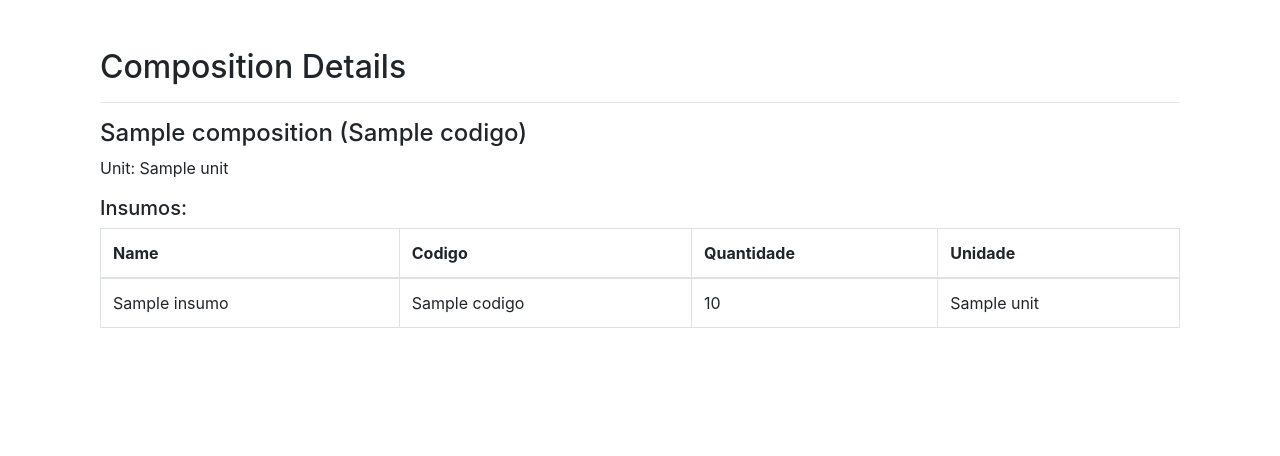
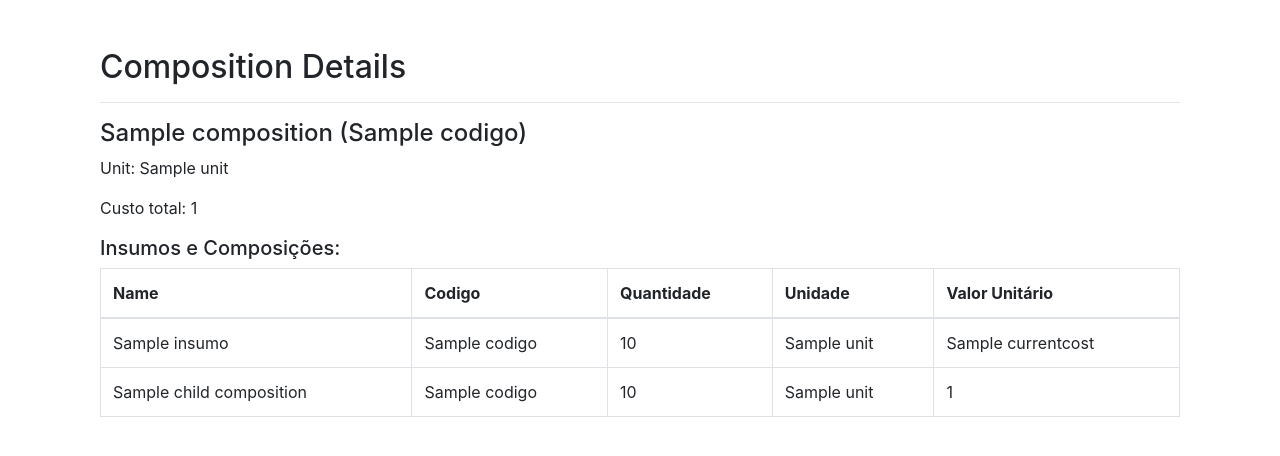
Before and after one commit to vinnicf/budget, a Django app: template templates/compositions/composition_detail.html in a window 1280 px wide. Shown: the part 56-512 px from the top of the page. Run offline with Django 4.2, Linux system fonts and the light colour scheme; the template is opened without the code that fills it: most values are stand-ins (such as "Sample title", 1, 10 or a date in 2020); some libraries are stand-ins or nearby versions.

Commit message:
Add Costs to each insumo and composition

```diff
--- a/compositions/admin.py
+++ b/compositions/admin.py
@@ -24,7 +24,7 @@ class StateAdmin(admin.ModelAdmin):
 
 @admin.register(Insumo)
 class InsumoAdmin(admin.ModelAdmin):
-    list_display = ['codigo', 'name', 'unit']
+    list_display = ['codigo', 'name', 'unit','currentcost']
 
 
 @admin.register(Composition)
--- a/templates/compositions/composition_detail.html
+++ b/templates/compositions/composition_detail.html
@@ -7,8 +7,9 @@
 
     <h4>{{ composition.name }} ({{ composition.codigo }})</h4>
     <p>Unit: {{ composition.unit }}</p>
+    <p>Custo total: {{ composition.total_cost }}</p>
 
-    <h5>Insumos:</h5>
+    <h5>Insumos e Composições:</h5>
     <table class="table table-bordered">
         <thead>
             <tr>
@@ -16,6 +17,7 @@
                 <th scope="col">Codigo</th>
                 <th scope="col">Quantidade</th>
                 <th scope="col">Unidade</th>
+                <th scope="col">Valor Unitário</th>
             </tr>
         </thead>
         <tbody>
@@ -25,9 +27,21 @@
                 <td>{{ comp_insumo.insumo.codigo }}</td>
                 <td>{{ comp_insumo.quantity }}</td>
                 <td>{{ comp_insumo.insumo.unit }}</td>
+                <td>{{ comp_insumo.insumo.currentcost }}</td>
+            </tr>
+            {% endfor %}
+
+            {% for comp_comp in composition.compositionchild_set.all %}
+            <tr>
+                <td>{{ comp_comp.child_composition.name }}</td>
+                <td>{{ comp_comp.child_composition.codigo }}</td>
+                <td>{{ comp_comp.quantity }}</td>
+                <td>{{ comp_comp.child_composition.unit }}</td>
+                <td>{{ comp_comp.child_composition.total_cost }}</td>
             </tr>
             {% endfor %}
         </tbody>
     </table>
+
 </div>
 {% endblock %}
```
Also changed, not shown: compositions/models.py (+19 -3 lines), compositions/migrations/0006_insumo_currentcost.py (added), compositions/migrations/0007_alter_compositioncomposition_child_composition.py (added), compositions/migrations/0008_alter_compositioncomposition_child_composition.py (added), compositions/migrations/0009_alter_composition_compositions_and_more.py (added).
